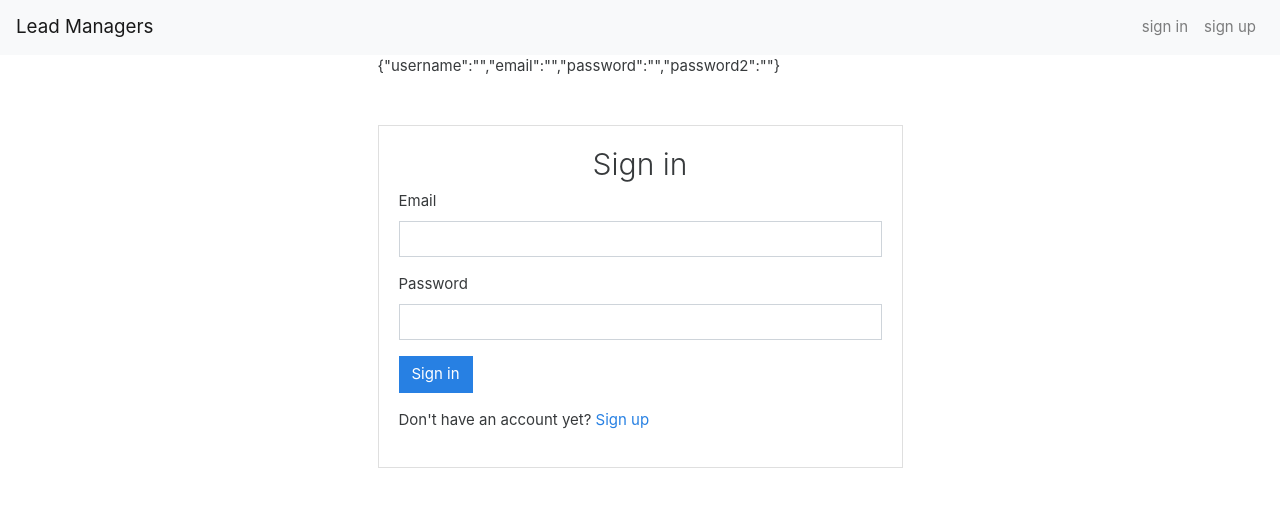
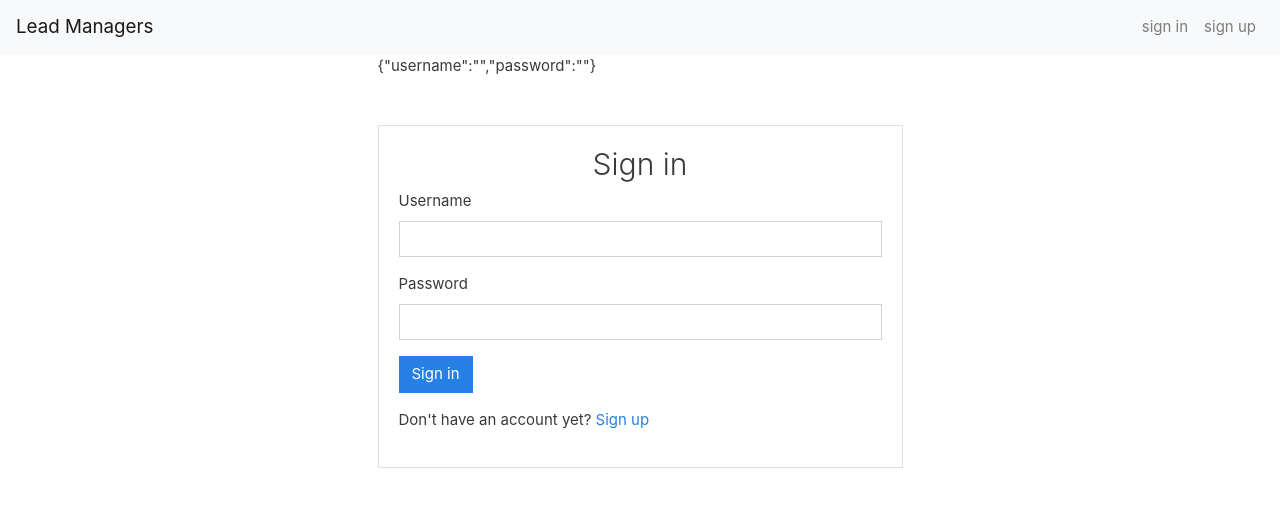
Before and after one commit to ibqn/-lead-manager-react, a React (Create React App) app: page /login in a window 1280 px wide. Shown: the top 506 px of the page. Built offline with nearby package versions, Linux system fonts and the light colour scheme.

Commit message:
improve login component

```diff
--- a/src/components/accounts/login.jsx
+++ b/src/components/accounts/login.jsx
@@ -1,25 +1,36 @@
 import React, { useState } from 'react'
+import { useDispatch, useSelector } from 'react-redux'
 
-import { Link } from 'react-router-dom'
+import { Link, Redirect } from 'react-router-dom'
 
 import Card from 'react-bootstrap/Card'
 import Form from 'react-bootstrap/Form'
 import Button from 'react-bootstrap/Button'
 import Col from 'react-bootstrap/Col'
 
+import { loginUser } from '../../reducers/auth/actions'
+
 const Login = () => {
   const [state, setState] = useState({
     username: '',
-    email: '',
     password: '',
-    password2: '',
   })
 
-  const handleSubmit = () => {}
+  const { isAuthenticated } = useSelector((state) => state.auth)
+  const dispatch = useDispatch()
+
+  const handleSubmit = (event) => {
+    event.preventDefault()
+    console.log('login')
+    dispatch(loginUser(state))
+  }
 
   const handleChange = ({ target: { name, value } }) =>
     setState({ ...state, [name]: value })
 
+  if (isAuthenticated) {
+    return <Redirect to="/" />
+  }
   return (
     <Col md={6} className="m-auto">
       {JSON.stringify(state)}
@@ -27,13 +38,13 @@ const Login = () => {
         <h2 className="text-center">Sign in</h2>
         <Form onSubmit={handleSubmit}>
           <Form.Group>
-            <Form.Label>Email</Form.Label>
+            <Form.Label>Username</Form.Label>
             <Form.Control
               required
-              type="email"
-              name="email"
+              type="text"
+              name="username"
               onChange={handleChange}
-              value={state.email}
+              value={state.username}
             />
           </Form.Group>
           <Form.Group>
```
